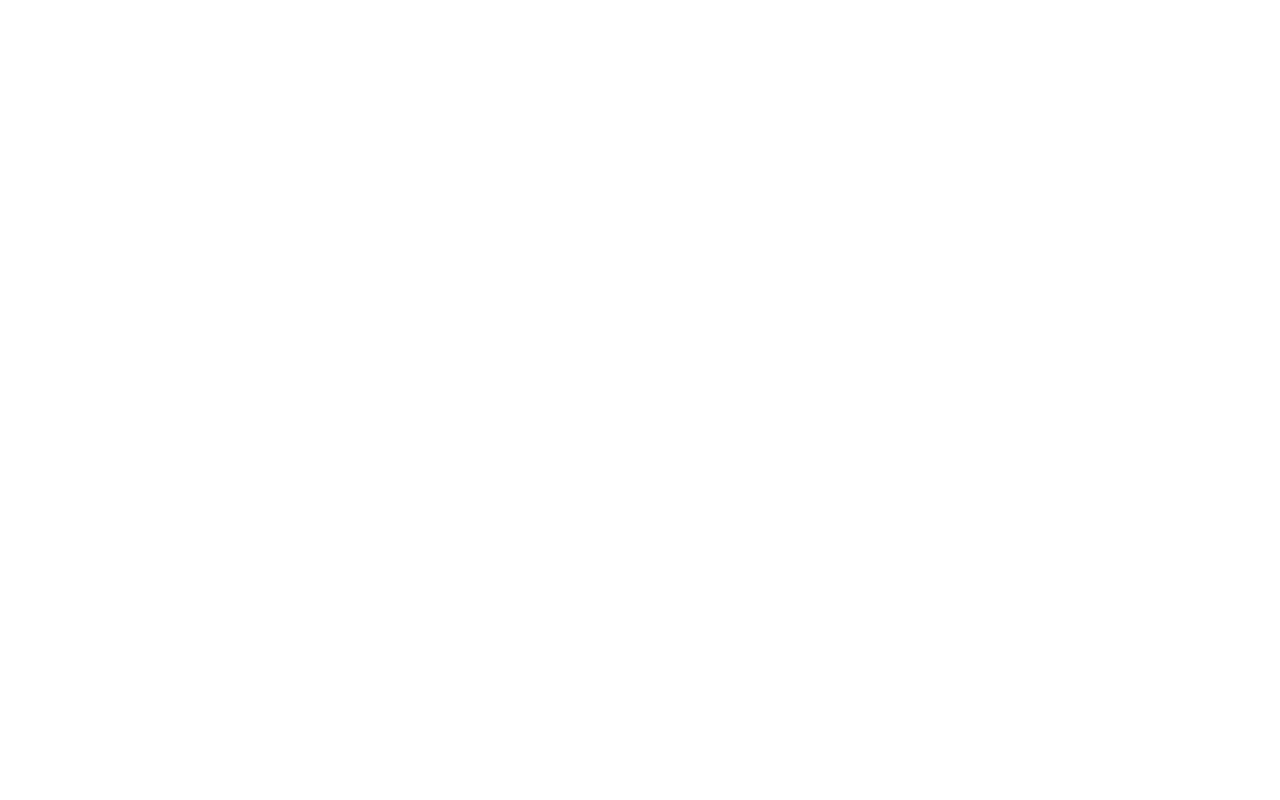
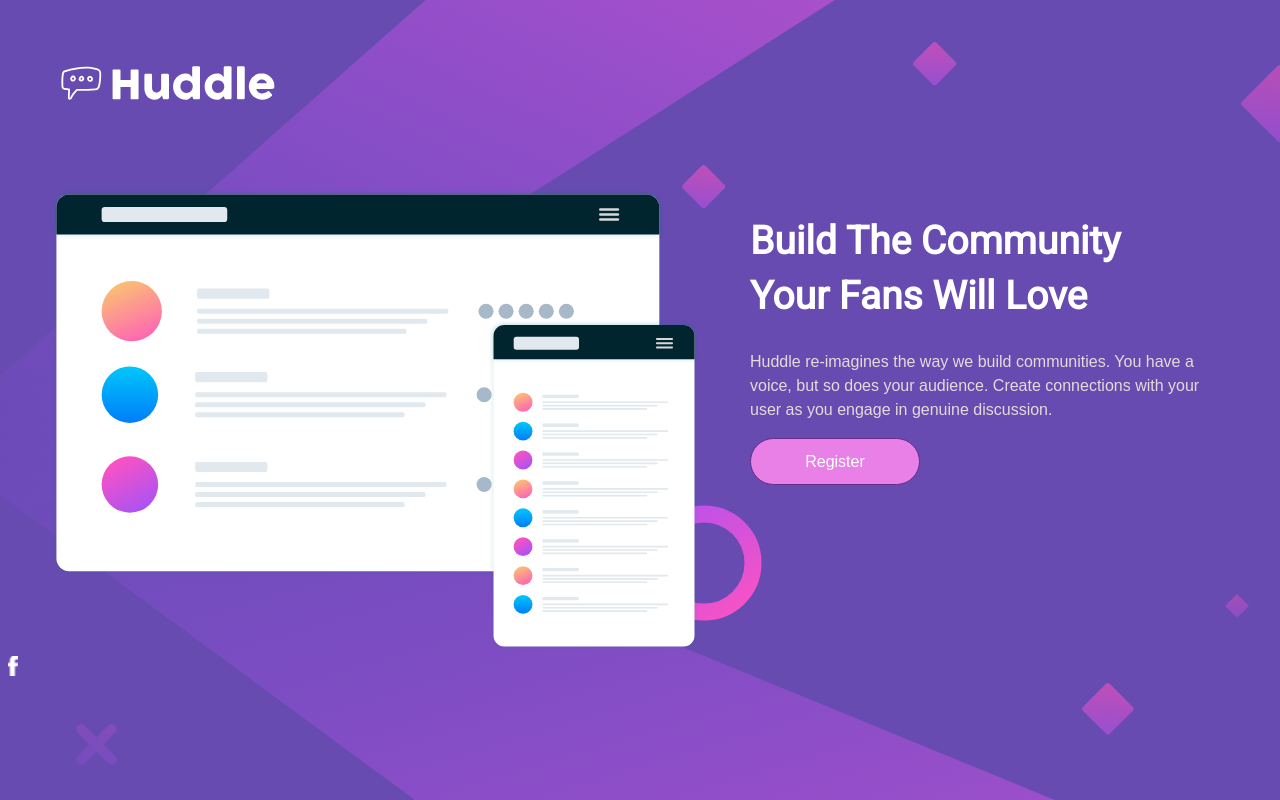
Before and after one commit to nicolas055/Huddle-landing-page-with-a-single-introductory-section, a plain HTML site: page index.html in a window 1280 px wide. Drawn offline with Linux system fonts and the light colour scheme.

Commit message:
main section done

```diff
--- /dev/null
+++ b/assets/css/style.css
@@ -0,0 +1,65 @@
+@import url('https://fonts.googleapis.com/css2?family=Roboto&display=swap');
+@import url('https://fonts.googleapis.com/css2?family=Archivo:wght@100&display=swap');
+* {
+    box-sizing: border-box;
+}
+
+body {
+    background-image: url('../images/bg-desktop.svg');
+    background-color: #674BB1;
+}
+header {
+    display: flex;
+    max-width: 1180px;
+    height: 150px;
+    justify-content: flex-start;
+    align-items: center;
+    margin: auto;
+    margin-bottom: 30px;
+}
+header img {
+    width: 230px;
+}
+
+main {
+    display: flex;
+    max-width: 1180px;
+    margin: auto;
+}
+main .ilustration-mockups img {
+    width: 650px;
+}
+
+main .cta-text {
+    margin-left: 50px;
+    color: #FFF;
+}
+main .cta-text h1 {
+    text-transform: capitalize;
+    font-size: 39px;
+    line-height: 55px;
+    font-family: 'Roboto', sans-serif;
+}
+main .cta-text p {
+    font-family:  sans-serif;
+    color: rgb(230, 218, 218);
+    line-height: 24px;
+}
+main .cta-text .button {
+    display: flex;
+    justify-content: center;
+    align-items: center;
+    color: #FFF;
+    text-decoration: none;
+    width: 170px;
+    height: 47px;
+    background-color: #E980E7;
+    border-radius: 150px;
+    border: solid 1px #642E86;
+    transition: 0.2s;
+    font-family: sans-serif;
+}
+main .cta-text .button:hover {
+    box-shadow: 1px 3px 10px rgba(0, 0, 0, 0.548);
+
+}
--- a/index.html
+++ b/index.html
@@ -1,12 +1,29 @@
 <!DOCTYPE html>
-<html lang="en">
+<html lang="en-us">
 <head>
-    <meta charset="UTF-8">
-    <meta http-equiv="X-UA-Compatible" content="IE=edge">
-    <meta name="viewport" content="width=device-width, initial-scale=1.0">
-    <title>Document</title>
+    <meta charset="UTF-8"/>
+    <meta name="viewport" content="width=device-width, initial-scale=1.0"/>
+    <title>Huddle</title>
+
+    <link rel="stylesheet" type="text/css" href="assets/css/style.css"/>
 </head>
+
 <body>
-
+    <header>
+        <img src="assets/images/logo.svg"/>
+    </header>
+    <main>
+        <div class="ilustration-mockups">
+            <img src="assets/images/illustration-mockups.svg"/>
+        </div>
+        <div class="cta-text">
+            <h1>build the community <br/>your fans will love</h1>
+            <p>Huddle re-imagines the way we build communities. You have a voice, but so does your audience. Create connections with your user as you engage in genuine discussion.</p>
+            <a class="button" href="">Register</a>
+        </div>
+    </main>
+    <section class="social-medias">
+        <img style="width: 10px;" src="/assets/images/facebook.png"/>
+    </section>
 </body>
 </html>
```
Also changed, not shown: assets/images/bg-desktop.svg (added), assets/images/bg-mobile.svg (added), assets/images/facebook.png (added), assets/images/favicon-32x32.png (added), assets/images/googleplus.png (added), assets/images/illustration-mockups.svg (added), assets/images/logo.svg (added), assets/images/twitter.png (added).
